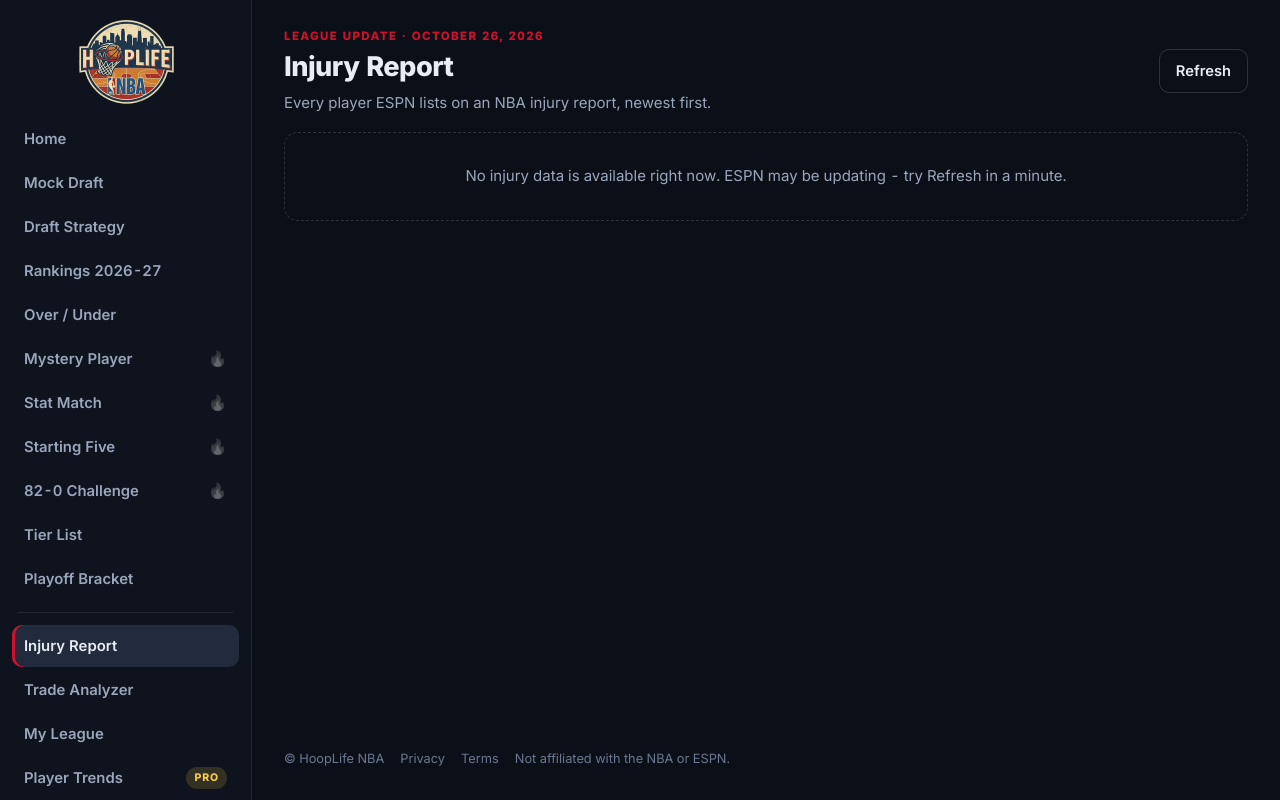
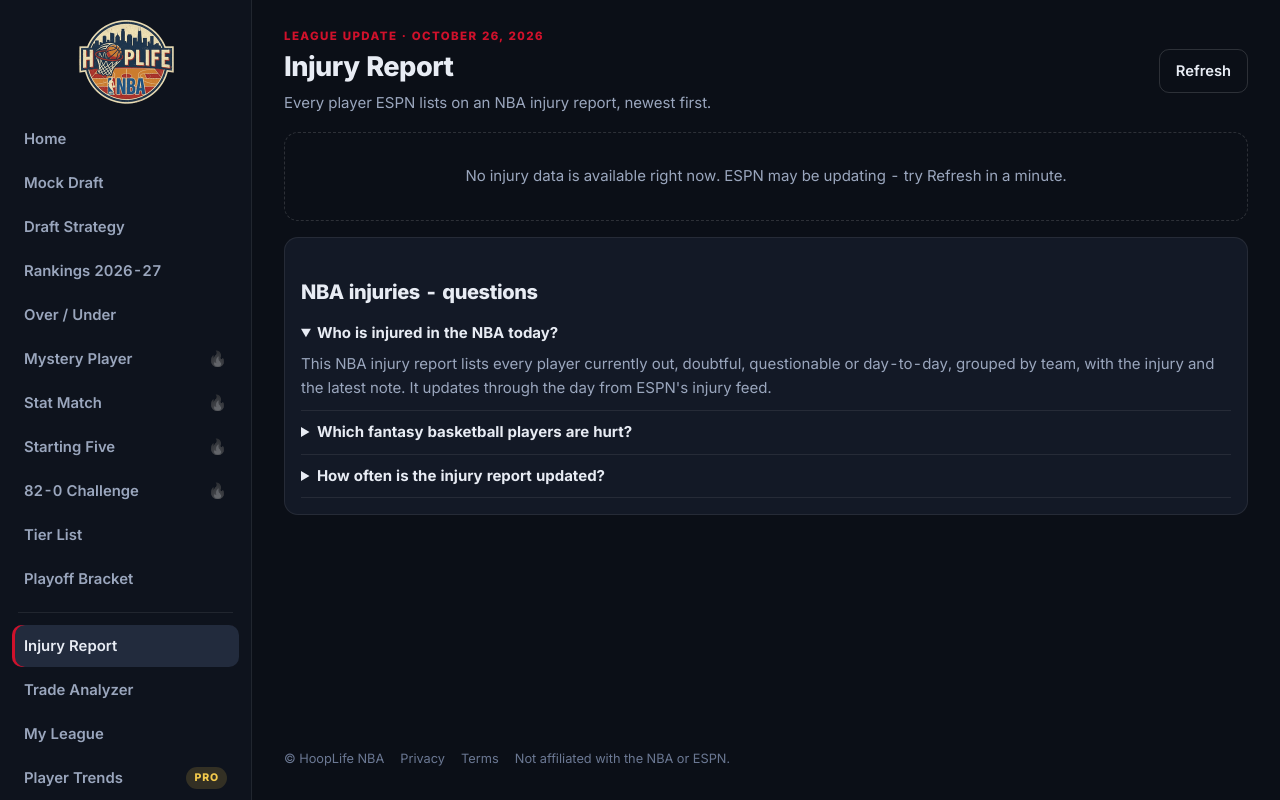
Before and after one commit to teomanakgnn/FantasyApplication, a FastAPI app: page /injuries in a window 1280 px wide. Run offline with FastAPI, Linux system fonts and the light colour scheme; data that the repository does not hold is empty; some libraries are stand-ins or nearby versions.

Commit message:
feat(seo): yapay zeka asistanlari icin gorunurluk (ChatGPT, Perplexity, Claude, Copilot)
Son 7 gunun 10 uyesinin 5'i chatgpt.com'dan geldi (Over/Under, Injuries,
Rankings sayfalarina).
- /llms.txt: sitenin ozet haritasi.
- robots.txt: GPTBot, OAI-SearchBot, ChatGPT-User, ClaudeBot, PerplexityBot,
  Google-Extended, Applebot-Extended, Bingbot acikca izinli.
- IndexNow: her yayinda tum sayfalar Bing/Yandex'e bildiriliyor (ChatGPT
  arama ve Copilot Bing dizinini kullanir).
- Over/Under, Injury Report, Rankings, Mock Draft: dogrudan alintilanabilir
  gorunur SSS + FAQPage; site geneli WebSite/Organization verisi.

Co-Authored-By: Claude Opus 5.5 <noreply@anthropic.com>

```diff
--- a/web/app.py
+++ b/web/app.py
@@ -131,8 +131,13 @@ def terms(request: Request):
 @app.get("/robots.txt", include_in_schema=False)
 def robots():
     base = config.SITE_URL.rstrip("/")
+    # Yapay zeka asistanlari ve arama botlari acikca davetli (ChatGPT, Claude,
+    # Perplexity, Gemini, Copilot/Bing). Kisitlamalar herkes icin ayni.
+    ai = "".join(f"User-agent: {b}\nAllow: /\n\n" for b in (
+        "GPTBot", "OAI-SearchBot", "ChatGPT-User", "ClaudeBot", "Claude-SearchBot", "Claude-User",
+        "PerplexityBot", "Perplexity-User", "Google-Extended", "Applebot-Extended", "Bingbot"))
     return PlainTextResponse(
-        "User-agent: *\nAllow: /\n"
+        ai + "User-agent: *\nAllow: /\n"
         "Disallow: /api/\nDisallow: /account\nDisallow: /watchlist\n"
         "Disallow: /reset-password\nDisallow: /admin/\nDisallow: /unsubscribe\n"
         f"\nSitemap: {base}/sitemap.xml\n")
@@ -142,6 +147,64 @@ def _extra_pages():
     """Oyuncu sayfalari (Google'in bulmasi icin). Punt siralamalari ayni sayfanin
     sorgulu hali (canonical /rankings), haritaya konmuyor."""
     return players.sitemap_paths()
+
+
+@app.get("/llms.txt", include_in_schema=False)
+def llms():
+    """Yapay zeka asistanlari icin site ozeti (llmstxt.org)."""
+    base = config.SITE_URL.rstrip("/")
+    return PlainTextResponse(f"""# HoopLife NBA
+
+> Free fantasy basketball and NBA fan tools: mock drafts, draft strategy by pick slot, 2026-27 rankings and
+> player outlooks, a trade analyzer for 9-cat / 8-cat / points leagues, an NBA injury report, Las Vegas
+> over/under win totals for all 30 teams, ESPN/Yahoo league tools and daily NBA games. Free to use; a free
+> account saves picks, drafts and leagues.
+
+## Fantasy basketball tools
+- [Mock draft simulator]({base}/mock-draft): free, no account; snake or auction against AI managers, 4-20 teams, live ADP.
+- [Draft strategy by pick]({base}/draft-strategy): who is likely available at each of your picks; balanced vs punt builds.
+- [Fantasy basketball rankings 2026-27]({base}/rankings): top 300 for 9-cat leagues; re-rank for punt FT%, FG%, AST, 3PM, PTS, TO.
+- [Player outlooks]({base}/players/nikola-jokic): one page per player - rank, projection, category strengths, best punt build, ADP value.
+- [Trade analyzer]({base}/trade-analyzer): who wins a trade, category by category, including 2-for-1 roster-spot math.
+- [My League]({base}/league): ESPN and Yahoo league standings, power rankings, roto, weekly expected scores and matchup predictions.
+
+## NBA
+- [NBA over/under win totals]({base}/over-under): Las Vegas season win totals for all 30 teams with odds, lean and projections; pick and share.
+- [NBA injury report]({base}/injuries): every injured player by team, updated through the day.
+- [Box scores and fantasy scoring]({base}/): daily games scored the way your league scores them.
+
+## Daily NBA games
+- [Mystery Player]({base}/daily): guess the NBA player in 8 tries (Wordle-style).
+- [Stat Match]({base}/stat-match): match two stat lines to two players.
+- [Starting Five]({base}/starting-five): name the missing starters of a real playoff game.
+- [82-0 Challenge]({base}/82-0): build a five from random teams and eras and try to go 82-0.
+""")
+
+
+def _indexnow_key():
+    import hashlib
+    return hashlib.sha256((config.SECRET_KEY + "indexnow").encode()).hexdigest()[:32]
+
+
+@app.get("/{key}.txt", include_in_schema=False)
+def indexnow_key(key: str):
+    if key != _indexnow_key():
+        raise HTTPException(404)
+    return PlainTextResponse(key)
+
+
+def _ping_indexnow():
+    """Bing/Yandex'e (ChatGPT arama ve Copilot Bing dizinini kullanir) tum sayfalari bildir."""
+    import requests
+    base = config.SITE_URL.rstrip("/")
+    urls = [base + p for p in PUBLIC_PAGES + _extra_pages()]
+    try:
+        r = requests.post("https://api.indexnow.org/indexnow", timeout=20, json={
+            "host": base.split("//", 1)[1], "key": _indexnow_key(), "keyLocation": f"{base}/{_indexnow_key()}.txt",
+            "urlList": urls[:10000]})
+        print(f"indexnow: {r.status_code} for {len(urls)} urls")
+    except Exception as exc:
+        print(f"indexnow failed: {exc}")
 
 
 @app.get("/sitemap.xml", include_in_schema=False)
@@ -235,6 +298,8 @@ def _warm():
         step("trade values", lambda: trade_players("proj"))
         from services.player_pages import table as player_table
         step("player pages", player_table)
+        if config.PRODUCTION:
+            step("indexnow", _ping_indexnow)
     finally:
         _WARM_DONE.set()
 
--- a/web/core.py
+++ b/web/core.py
@@ -283,5 +283,7 @@ def _num(value, decimals=1):
 
 
 templates.env.filters["num"] = _num
+templates.env.filters["faq_entity"] = lambda qa: {"@type": "Question", "name": qa[0],
+                                                  "acceptedAnswer": {"@type": "Answer", "text": qa[1]}}
 templates.env.globals["min"] = min
 templates.env.globals["max"] = max
--- a/web/static/css/app.css
+++ b/web/static/css/app.css
@@ -340,3 +340,8 @@ details.more > .more-body { padding: 0 14px 14px; }
 #menu-open { position: relative; }
 #menu-open.has-todo::after { content: ""; position: absolute; top: 8px; right: 8px; width: 8px; height: 8px; border-radius: 50%; background: #FFA53A; border: 2px solid var(--bg); }
 @media (prefers-reduced-motion: reduce) { .nav-badge.lit i { animation: none; } }
+
+/* SSS */
+.faq details { border-bottom: 1px solid var(--line); padding: 10px 0; }
+.faq summary { cursor: pointer; font-weight: 700; }
+.faq p { margin: 8px 0 0; color: var(--muted); line-height: 1.6; }
--- a/web/templates/base.html
+++ b/web/templates/base.html
@@ -29,6 +29,9 @@
   <link href="https://fonts.googleapis.com/css2?family=Inter:wght@400;500;600;700;800&display=swap" rel="stylesheet">
   <link rel="preconnect" href="https://a.espncdn.com">
   <link rel="stylesheet" href="/static/css/app.css?v={{ asset_version }}">
+  <script type="application/ld+json">{{ {"@context": "https://schema.org", "@graph": [
+    {"@type": "WebSite", "name": "HoopLife NBA", "url": site_url ~ "/", "description": "Free fantasy basketball tools: mock drafts, draft strategy by pick, trade analyzer, rankings, injury report, NBA over/under win totals and daily NBA games."},
+    {"@type": "Organization", "name": "HoopLife NBA", "url": site_url ~ "/", "logo": site_url ~ "/static/img/logo.png"}]}|tojson }}</script>
   {% block head %}{% endblock %}
   {% if ga_id %}
   {# Consent Mode v2: izin verilene kadar analitik cerezi yazilmaz (gizlilik politikasi boyle diyor) #}
--- a/web/templates/injuries.html
+++ b/web/templates/injuries.html
@@ -62,6 +62,15 @@
   .inj-card p { display: -webkit-box; -webkit-line-clamp: 5; -webkit-box-orient: vertical; overflow: hidden; }
   .inj-card.is-open p { -webkit-line-clamp: unset; }
 </style>
+{% from "partials/faq.html" import faq %}
+{{ faq([
+  ("Who is injured in the NBA today?",
+   "This NBA injury report lists every player currently out, doubtful, questionable or day-to-day, grouped by team, with the injury and the latest note. It updates through the day from ESPN's injury feed."),
+  ("Which fantasy basketball players are hurt?",
+   "Every injured player is listed here with his status. Use the HoopLife watchlist to track your own players and My League to get alerts when an injured player is in your fantasy starting lineup."),
+  ("How often is the injury report updated?",
+   "The report refreshes several times an hour during the NBA season, so game-time decisions and new injuries show up quickly.")
+], "NBA injuries - questions") }}
 {% endblock %}
 {% block scripts %}
 <script>
--- /dev/null
+++ b/web/templates/partials/faq.html
@@ -0,0 +1,11 @@
+{#- Gorunur SSS + FAQPage yapilandirilmis verisi (arama motorlari ve yapay zeka
+    asistanlari dogrudan alintilayabilsin). items: [(soru, cevap), ...] -#}
+{% macro faq(items, title="Questions") -%}
+<section class="card faq" style="margin-top:16px">
+  <h2 class="card-title">{{ title }}</h2>
+  {% for q, a in items %}
+  <details {{ 'open' if loop.first }}><summary>{{ q }}</summary><p>{{ a }}</p></details>
+  {% endfor %}
+</section>
+<script type="application/ld+json">{{ {"@context": "https://schema.org", "@type": "FAQPage", "mainEntity": items|map('faq_entity')|list}|tojson }}</script>
+{%- endmacro %}
```
Also changed, not shown: web/templates/mock_draft.html (+11 -0 lines), web/templates/over_under.html (+14 -0 lines), web/templates/rankings.html (+13 -0 lines).
